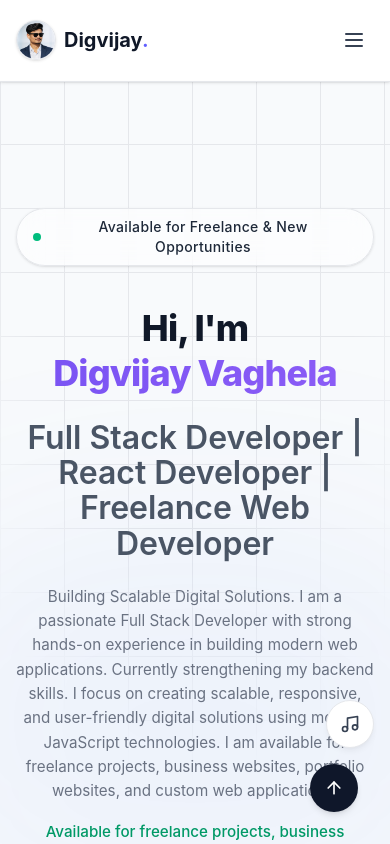
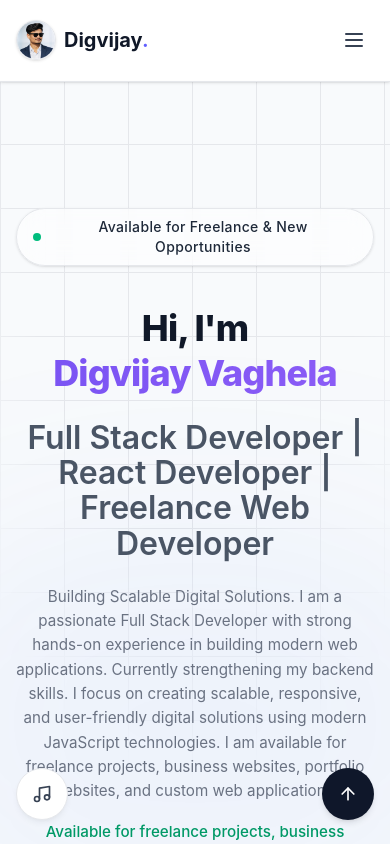
Before and after one commit to digvijayvaghelaa04/Portfolio-Dv, a React (Vite) app: page / in a window 390 px wide. Shown: the top 844 px of the page. Built offline with nearby package versions, Linux system fonts and the light colour scheme.

Commit message:
Fix mobile position and size of floating buttons

```diff
--- a/src/app/components/Footer.tsx
+++ b/src/app/components/Footer.tsx
@@ -160,7 +160,7 @@ export function Footer() {
         viewport={{ once: false }}
         whileHover={{ scale: 1.1, y: -2 }}
         whileTap={{ scale: 0.9 }}
-        className="fixed bottom-8 right-8 w-12 h-12 bg-[var(--text-main)] text-white rounded-full flex items-center justify-center shadow-md hover:bg-[var(--primary)] transition-all duration-300 z-40 hover:shadow-lg"
+        className="fixed z-50 right-4 md:right-8 bottom-[calc(24px+env(safe-area-inset-bottom))] w-[52px] h-[52px] bg-[var(--text-main)] text-white rounded-full flex items-center justify-center shadow-md hover:bg-[var(--primary)] transition-all duration-300 hover:shadow-lg"
       >
         <ArrowUp className="w-5 h-5" />
       </motion.button>
--- a/src/app/components/MusicPlayer.tsx
+++ b/src/app/components/MusicPlayer.tsx
@@ -89,7 +89,7 @@ export function MusicPlayer() {
   };
 
   return (
-    <div className="fixed bottom-24 right-4 md:right-8 z-40 flex flex-col items-end gap-4 pointer-events-none">
+    <div className="fixed z-50 flex flex-col gap-4 pointer-events-none left-4 md:left-auto md:right-8 items-start md:items-end bottom-[calc(24px+env(safe-area-inset-bottom))] md:bottom-[calc(92px+env(safe-area-inset-bottom))]">
       {/* Expandable Player Panel */}
       <AnimatePresence>
         {isOpen && (
@@ -168,7 +168,7 @@ export function MusicPlayer() {
         onClick={() => setIsOpen(!isOpen)}
         whileHover={{ scale: 1.1 }}
         whileTap={{ scale: 0.9 }}
-        className={`w-12 h-12 rounded-full flex items-center justify-center shadow-sm hover:shadow-md transition-all duration-300 relative pointer-events-auto ${
+        className={`w-[52px] h-[52px] rounded-full flex items-center justify-center shadow-sm hover:shadow-md transition-all duration-300 relative pointer-events-auto ${
           isOpen || isPlaying
             ? 'bg-[var(--text-main)] text-white border-none'
             : 'glass-card text-gray-700 dark:text-gray-300 hover:text-[var(--primary)] border border-gray-200 dark:border-white/10'
```
Also changed, not shown: 4 other files (tests, documents, lock files or other folders).
